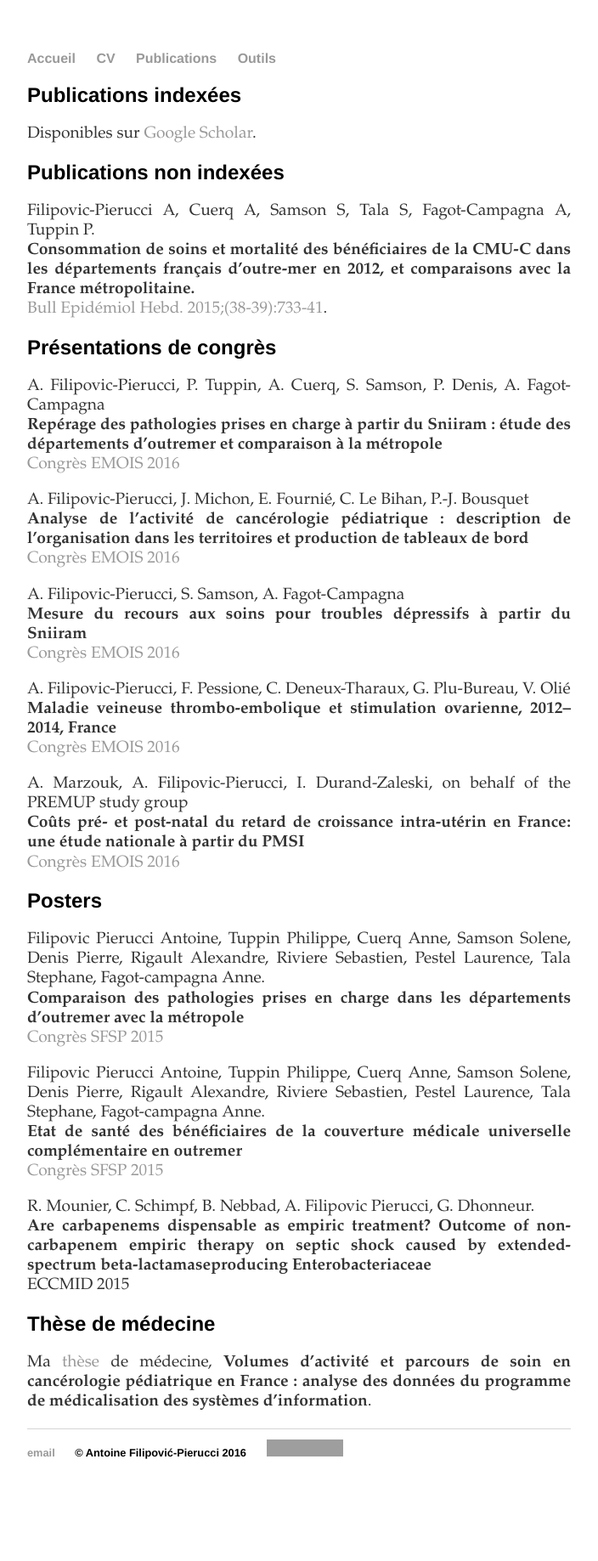
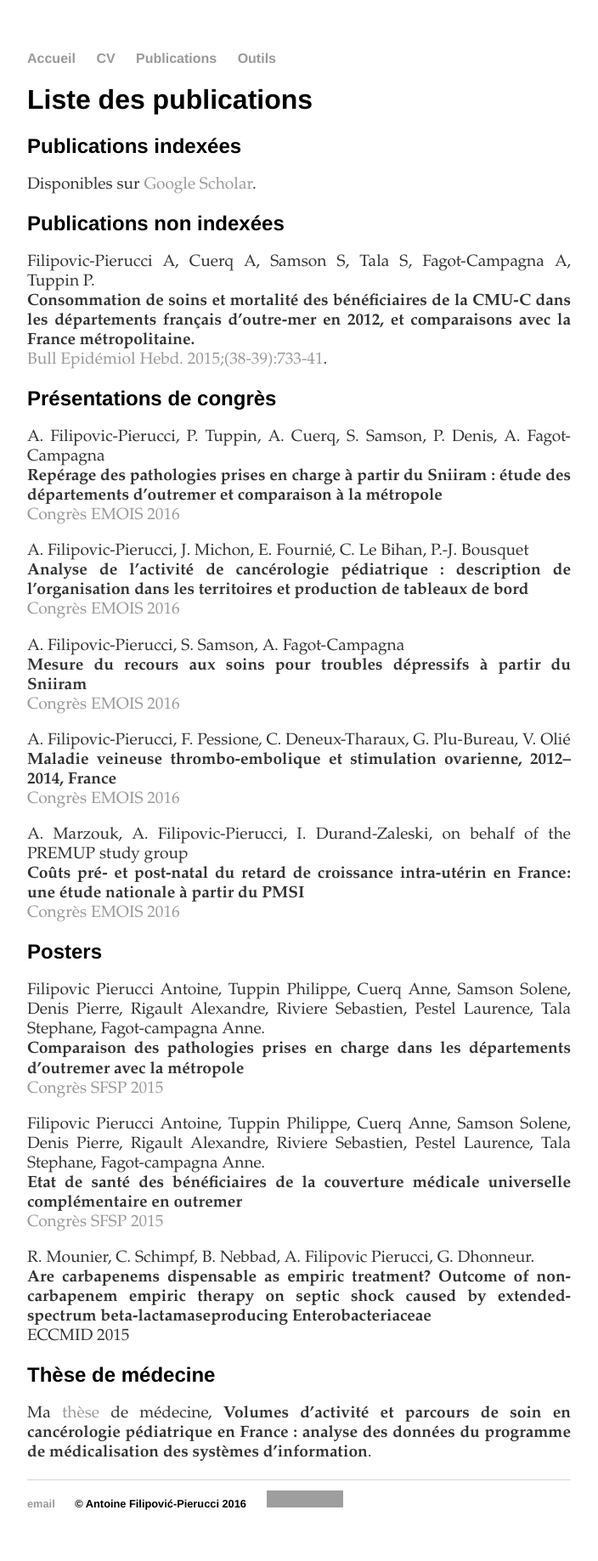
Before and after one commit to pierucci/pierucci.github.io, a Jekyll site: the page built from papers.md, in a window 1280 px wide. Shown: the whole page at 85% size, without its empty margins (288-992 px from the left). Built offline with Jekyll 4.4.1, drawn with Linux system fonts in a browser that asks for light colours; before the commit the page ends 1777 px from its top, so only the background shows below that; grey boxes are pictures that could not be loaded.

Commit message:
Update papers.md

```diff
--- a/papers.md
+++ b/papers.md
@@ -2,6 +2,8 @@
 layout: default
 title: AFP - Publications
 ---
+
+# Liste des publications
 
 ## Publications indexées
 
```
